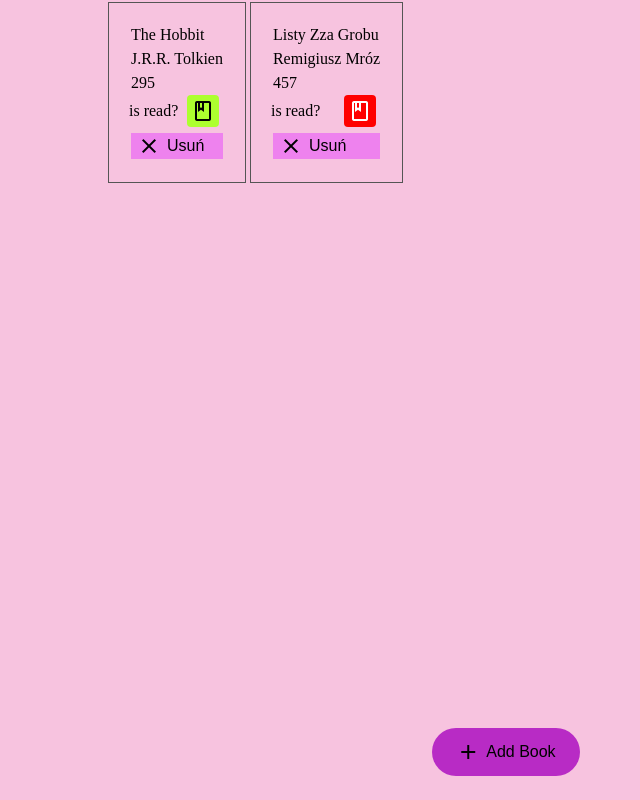
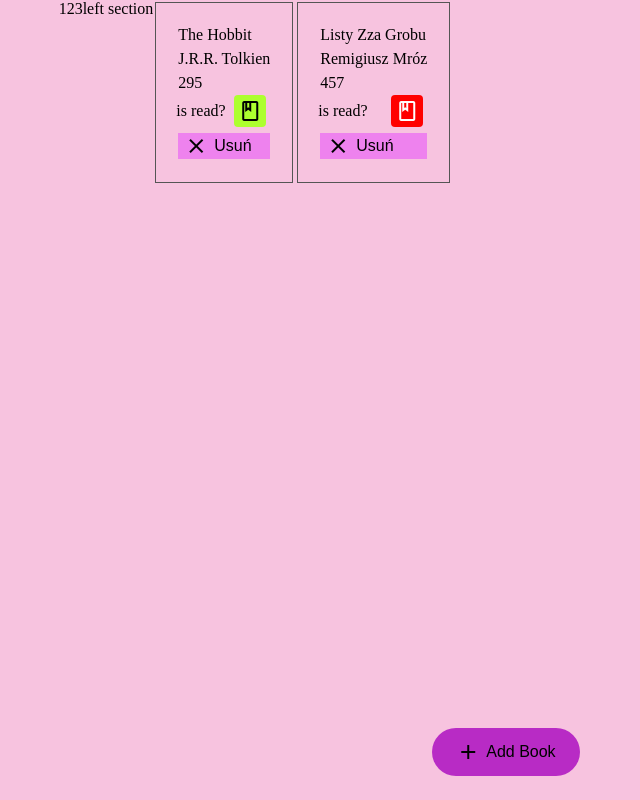
Before and after one commit to vecel/library, a plain HTML site: page index.html in a window 1280 px wide. Shown: the whole page, without its empty margins (278-918 px from the left). Drawn offline with Linux system fonts and the light colour scheme.

Commit message:
set new elements positions

```diff
--- a/index.html
+++ b/index.html
@@ -9,14 +9,23 @@
 
     </head>
     <body class="background">
+        <header>
+            123
+        </header>
+
+        <section>
+            left section
+        </section>
+
         <div class="books-container">
 
+
+            <button class="floating-action-button new-book">
+                <span class="material-icons-outlined">add</span>
+                Add Book
+            </button>
         </div>
 
-        <button class="floating-action-button new-book">
-            <span class="material-icons-outlined">add</span>
-            Add Book
-        </button>
 
     </body>
 
```
